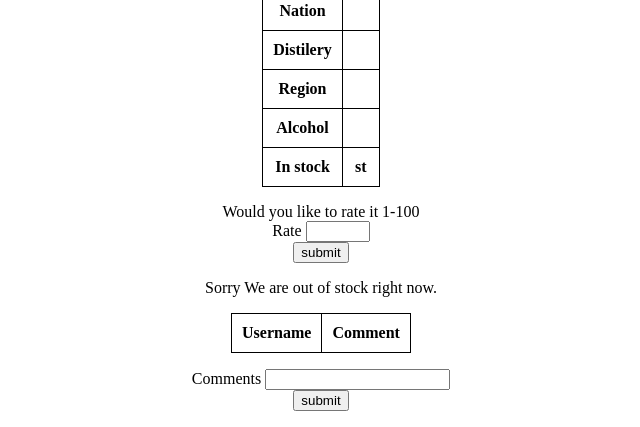
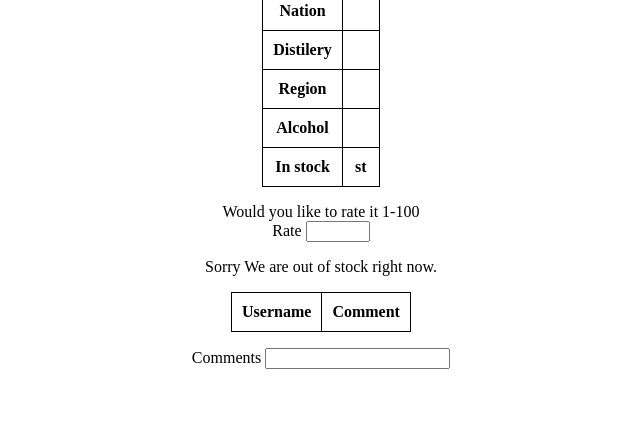
Before and after one commit to s7rul/D0018_ecomesrSite, a Python web app: template templates/whiskypage.html in a window 1280 px wide. Shown: the part 462-889 px from the top of the page, without its empty margins (319-959 px from the left). After the commit the page ends 831 px from the top, so only its background shows below. Run offline with Jinja, Linux system fonts and the light colour scheme; the template is opened without the code that fills it, so the values that code supplies are empty.

Commit message:
Remove buy

```diff
--- a/templates/whiskypage.html
+++ b/templates/whiskypage.html
@@ -58,10 +58,6 @@
 				<label for="rate">Rate</label>
 				<input type="number" max="100" min="1" name="rate" />
 			</div>
-
-			<div>
-				<input type="submit" value="submit">
-			</div>
 		</form>
 	</div>
 </p>
@@ -79,7 +75,7 @@
 		</div>
 
 		<div>
-			<input type="submit" value="submit">
+			<input type="submit" value="submit" name="add">
 		</div>
 	</form>
 
@@ -123,10 +119,6 @@
 			<label for="Comments">Comments</label>
 					<input type="text" name="Comments" />
 		</div>
-
-		<div>
-			<input type="submit" value="submit">
-		</div>
 	</form>
 
 </div>
```
